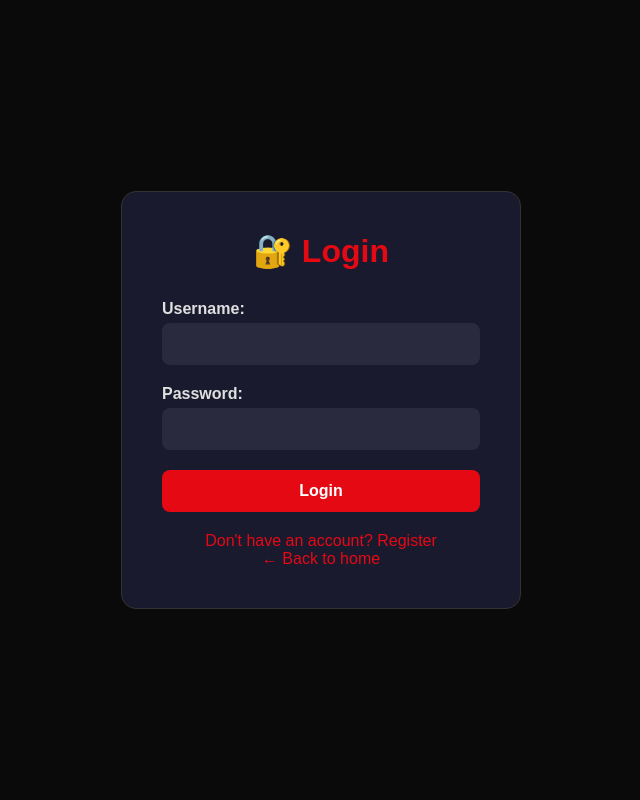
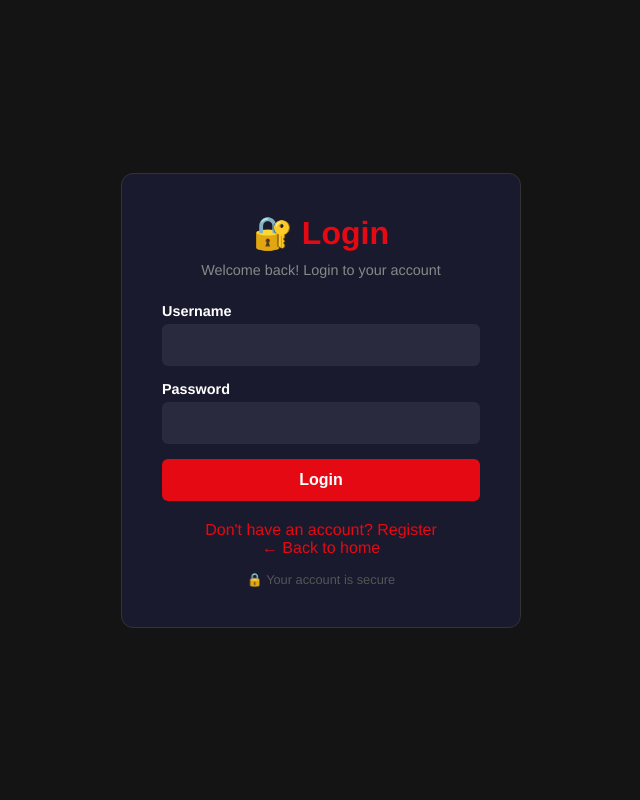
Before and after one commit to Anik23303/myftp, a Flask app: page /login in a window 1280 px wide. Shown: the whole page, without its empty margins (319-959 px from the left). Run offline with Flask 3, Linux system fonts and the light colour scheme.

Commit message:
Update login.html

```diff
--- a/templates/login.html
+++ b/templates/login.html
@@ -6,26 +6,108 @@
     <title>Login - Movie FTP</title>
     <style>
         * { margin: 0; padding: 0; box-sizing: border-box; }
-        body { font-family: Arial, sans-serif; background: #0a0a0a; color: #e0e0e0; min-height: 100vh; display: flex; justify-content: center; align-items: center; }
-        .login-container { background: #1a1a2e; padding: 40px; border-radius: 15px; border: 1px solid #333; max-width: 400px; width: 100%; }
-        .login-container h1 { text-align: center; margin-bottom: 30px; color: #e50914; }
-        .form-group { margin-bottom: 20px; }
-        .form-group label { display: block; margin-bottom: 5px; font-weight: bold; }
-        .form-group input { width: 100%; padding: 12px; border: none; border-radius: 8px; background: #2a2a3e; color: white; font-size: 16px; }
-        .form-group input:focus { outline: 2px solid #e50914; }
-        button { width: 100%; padding: 12px; border: none; border-radius: 8px; background: #e50914; color: white; font-weight: bold; font-size: 16px; cursor: pointer; transition: transform 0.2s; }
-        button:hover { transform: scale(1.02); }
-        .flash { padding: 10px; border-radius: 8px; margin-bottom: 15px; }
-        .flash.success { background: #1a3a1a; color: #00ff00; border: 1px solid #00ff00; }
-        .flash.error { background: #3a1a1a; color: #ff4444; border: 1px solid #ff4444; }
-        .links { text-align: center; margin-top: 20px; }
-        .links a { color: #e50914; text-decoration: none; }
-        .links a:hover { text-decoration: underline; }
+        body {
+            font-family: 'Helvetica Neue', Arial, sans-serif;
+            background: #141414;
+            color: #fff;
+            min-height: 100vh;
+            display: flex;
+            align-items: center;
+            justify-content: center;
+        }
+        .login-container {
+            background: #1a1a2e;
+            padding: 40px;
+            border-radius: 12px;
+            border: 1px solid #333;
+            max-width: 400px;
+            width: 90%;
+        }
+        .login-container h1 {
+            color: #e50914;
+            text-align: center;
+            margin-bottom: 10px;
+        }
+        .login-container p {
+            color: #888;
+            text-align: center;
+            margin-bottom: 25px;
+            font-size: 0.9rem;
+        }
+        .form-group {
+            margin-bottom: 15px;
+        }
+        .form-group label {
+            display: block;
+            margin-bottom: 5px;
+            font-weight: bold;
+            font-size: 0.9rem;
+        }
+        .form-group input {
+            width: 100%;
+            padding: 12px;
+            border: none;
+            border-radius: 6px;
+            background: #2a2a3e;
+            color: white;
+            font-size: 1rem;
+        }
+        .form-group input:focus {
+            outline: 2px solid #e50914;
+        }
+        .btn-submit {
+            width: 100%;
+            padding: 12px;
+            border: none;
+            border-radius: 6px;
+            background: #e50914;
+            color: white;
+            font-weight: bold;
+            font-size: 1rem;
+            cursor: pointer;
+            transition: background 0.3s;
+        }
+        .btn-submit:hover {
+            background: #ff0a1a;
+        }
+        .flash {
+            padding: 10px;
+            border-radius: 6px;
+            margin-bottom: 15px;
+        }
+        .flash.success {
+            background: #1a3a1a;
+            color: #00ff00;
+            border: 1px solid #00ff00;
+        }
+        .flash.error {
+            background: #3a1a1a;
+            color: #ff4444;
+            border: 1px solid #ff4444;
+        }
+        .links {
+            text-align: center;
+            margin-top: 20px;
+        }
+        .links a {
+            color: #e50914;
+            text-decoration: none;
+        }
+        .links a:hover {
+            text-decoration: underline;
+        }
+        .note {
+            color: #555;
+            font-size: 0.8rem;
+            text-align: center;
+            margin-top: 15px;
+        }
     </style>
 </head>
 <body>
     <div class="login-container">
         <h1>🔐 Login</h1>
+        <p>Welcome back! Login to your account</p>
 
         {% with messages = get_flashed_messages(with_categories=true) %}
             {% if messages %}
@@ -37,20 +119,21 @@
 
         <form method="POST">
             <div class="form-group">
-                <label>Username:</label>
+                <label>Username</label>
                 <input type="text" name="username" required>
             </div>
             <div class="form-group">
-                <label>Password:</label>
+                <label>Password</label>
                 <input type="password" name="password" required>
             </div>
-            <button type="submit">Login</button>
+            <button type="submit" class="btn-submit">Login</button>
         </form>
 
         <div class="links">
             <a href="/register">Don't have an account? Register</a><br>
             <a href="/">← Back to home</a>
         </div>
+        <div class="note">🔒 Your account is secure</div>
     </div>
 </body>
 </html>
```
